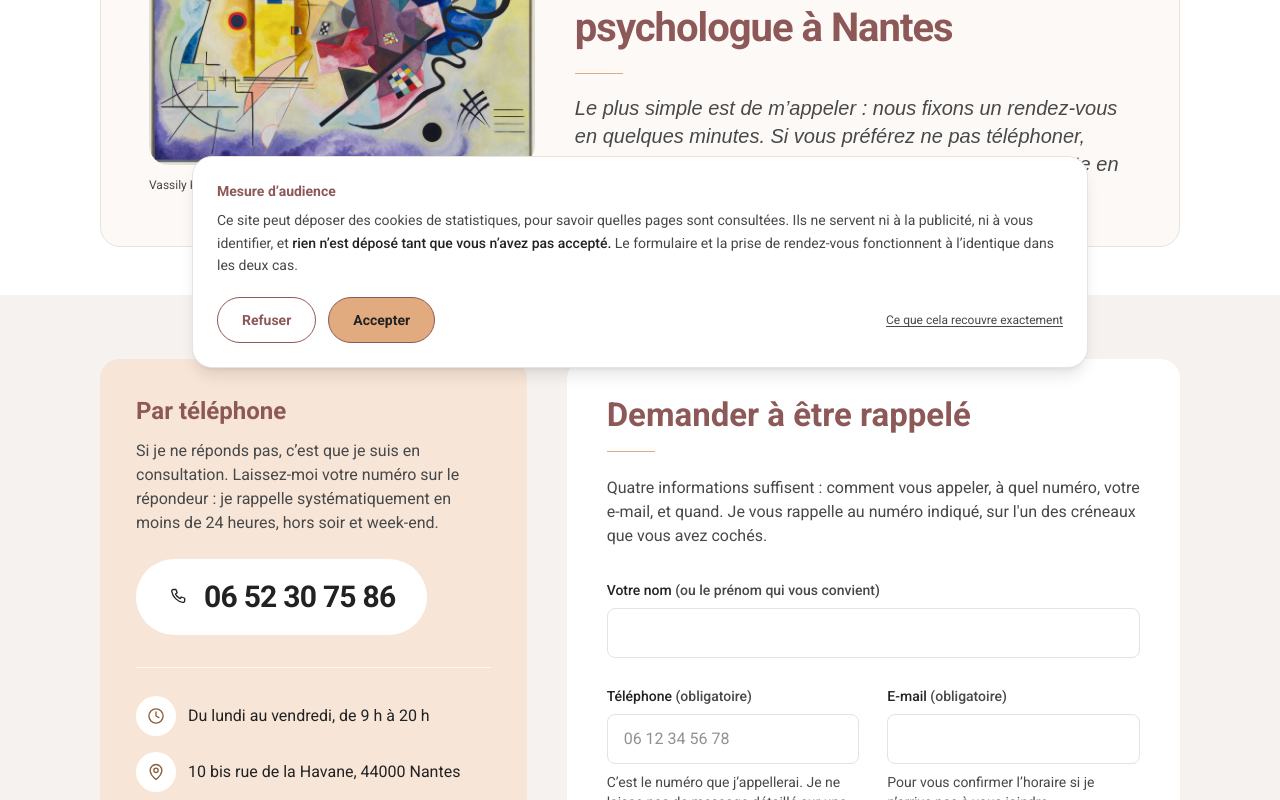
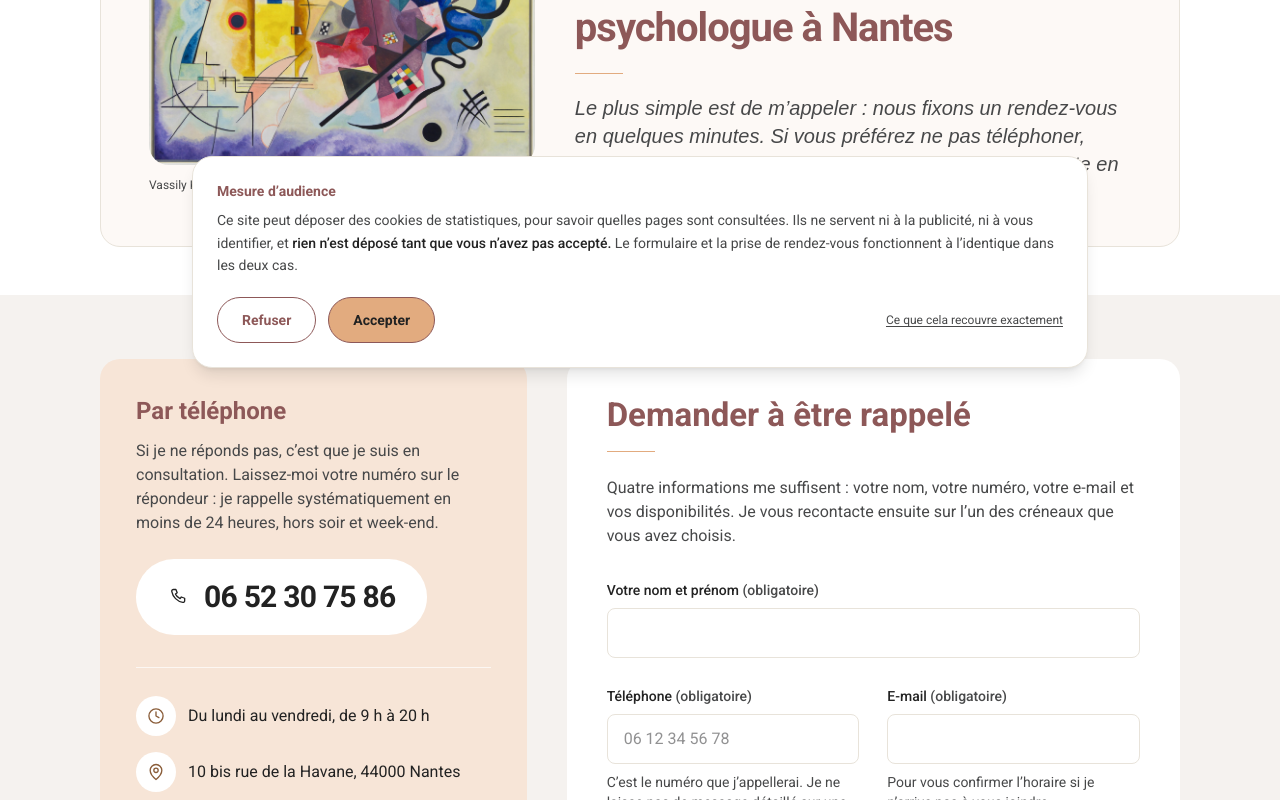
Before and after one commit to Clickzou/vincentrousseauspy, a Next.js app: page /rendez-vous-psychologue-nantes in a window 1280 px wide. Shown: the part 412-1212 px from the top of the page. Built offline with nearby package versions, Linux system fonts and the light colour scheme; no server answers; a web font is replaced by a local one.

Commit message:
Formulaire de rappel : nom et prénom exigés, nouveau texte d'introduction
Co-Authored-By: Claude Opus 5.5 <noreply@anthropic.com>

```diff
--- a/src/app/rendez-vous-psychologue-nantes/page.tsx
+++ b/src/app/rendez-vous-psychologue-nantes/page.tsx
@@ -271,8 +271,9 @@ export default function RendezVous() {
               <div className="mt-5 h-px w-12 bg-terracotta" aria-hidden="true" />
 
               <p className="mt-6 text-ardoise">
-                Quatre informations suffisent&nbsp;: comment vous appeler, à quel numéro,
-                votre e-mail, et quand. {priseRdv.suite}
+                Quatre informations me suffisent&nbsp;: votre nom, votre numéro, votre
+                e-mail et vos disponibilités. Je vous recontacte ensuite sur l&rsquo;un des
+                créneaux que vous avez choisis.
               </p>
 
               <div className="mt-8">
--- a/src/components/formulaire/FormulaireRappel.tsx
+++ b/src/components/formulaire/FormulaireRappel.tsx
@@ -76,7 +76,7 @@ export function FormulaireRappel() {
 
       <div>
         <label htmlFor="nom" className={ETIQUETTE}>
-          Votre nom <span className="text-ardoise">(ou le prénom qui vous convient)</span>
+          Votre nom et prénom <span className="text-ardoise">(obligatoire)</span>
         </label>
         <input
           id="nom"
--- a/src/components/formulaire/actions.ts
+++ b/src/components/formulaire/actions.ts
@@ -23,7 +23,8 @@ import { ETAT_INITIAL, type EtatFormulaire } from "./etat";
  * Rien n'est écrit nulle part : ni base, ni fichier, ni log (§ 2.4).
  */
 
-const NOM = /^[\p{L}\p{M}'’ -]{2,80}$/u;
+/** Nom ET prénom : au moins deux mots — Vincent ne reçoit pas de demande anonyme. */
+const NOM = /^(?=.{3,80}$)[\p{L}\p{M}'’-]+(?: [\p{L}\p{M}'’-]+)+$/u;
 const EMAIL = /^[^\s@]+@[^\s@]+\.[a-z]{2,}$/i;
 /** Numéro français, fixe ou mobile, une fois retirés espaces, points et tirets. */
 const TELEPHONE = /^(?:\+33|0)[1-9]\d{8}$/;
@@ -48,9 +49,9 @@ export async function demanderRappel(
 
   const erreurs: Record<string, string> = {};
 
-  const nom = texte(data, "nom");
+  const nom = texte(data, "nom").replace(/\s+/g, " ");
   if (!NOM.test(nom)) {
-    erreurs.nom = "Indiquez le nom sous lequel vous rappeler (2 caractères minimum).";
+    erreurs.nom = "Indiquez votre nom et votre prénom, par exemple Marie Durand.";
   }
 
   const telephoneBrut = texte(data, "telephone");
```
